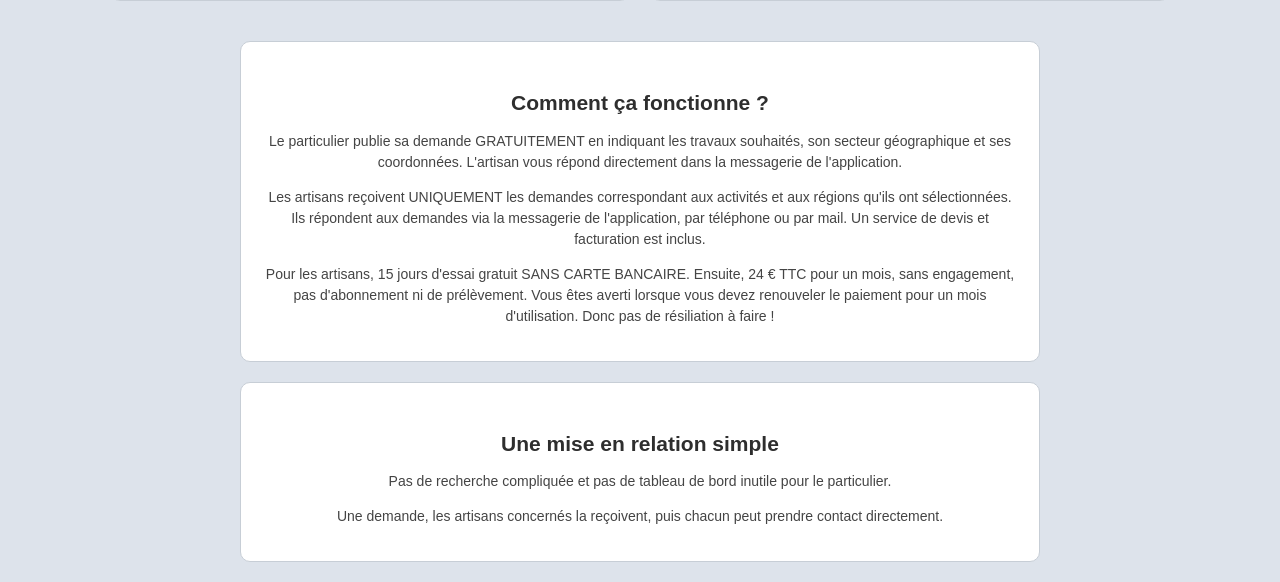
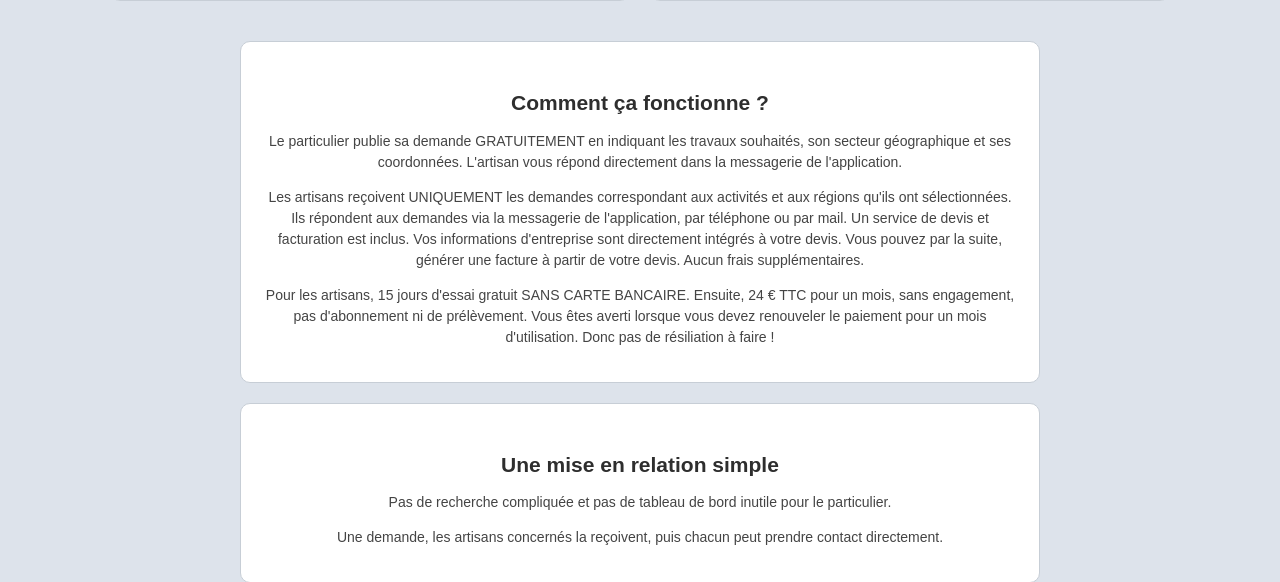
Before and after one commit to MSEDIT-1304/MON-VOISIN-ARTISAN, a Flask app: page / in a window 1280 px wide. Shown: the part 646-1228 px from the top of the page. Run offline with Flask 3, Linux system fonts and the light colour scheme.

Commit message:
Update index.html

```diff
--- a/templates/index.html
+++ b/templates/index.html
@@ -78,6 +78,9 @@
         Ils répondent aux demandes via la messagerie de l'application,
         par téléphone ou par mail.
         Un service de devis et facturation est inclus.
+        Vos informations d'entreprise sont directement intégrés à votre devis.
+        Vous pouvez par la suite, générer une facture à partir de votre devis.
+        Aucun frais supplémentaires.
 
 
     </p>
```
